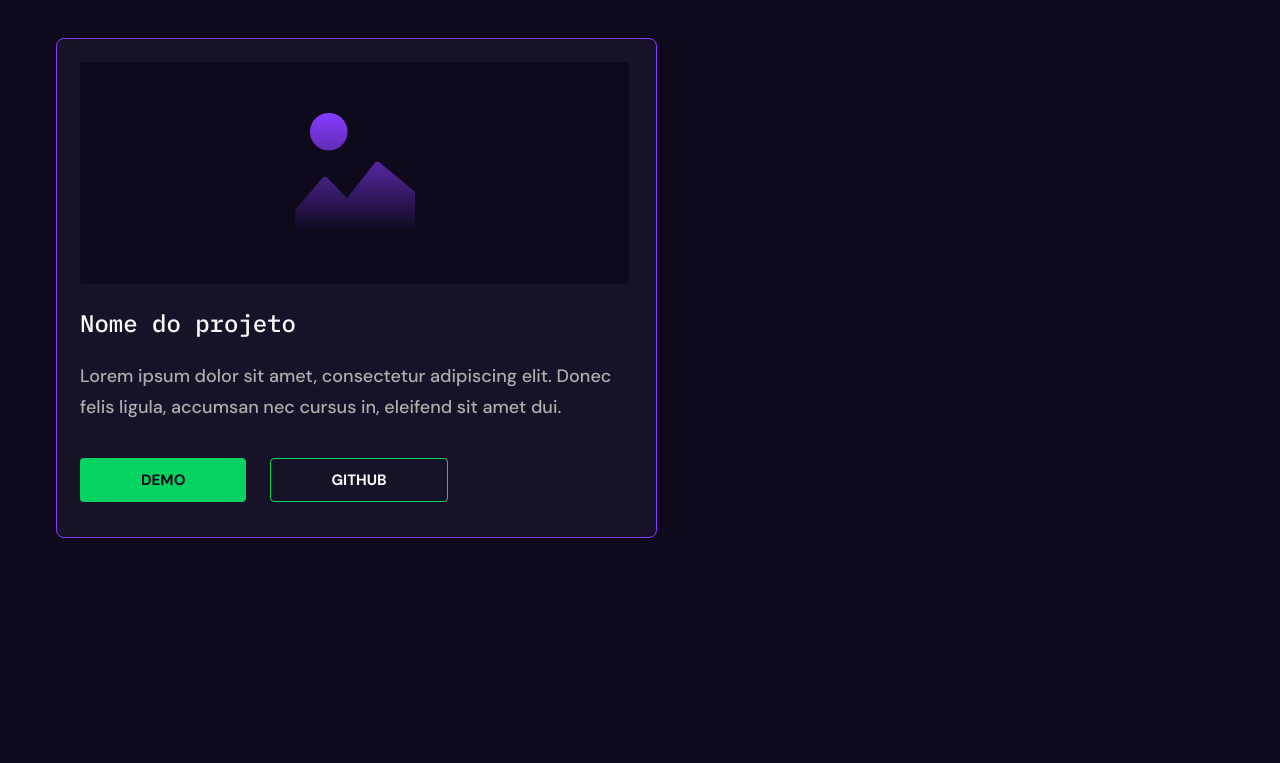
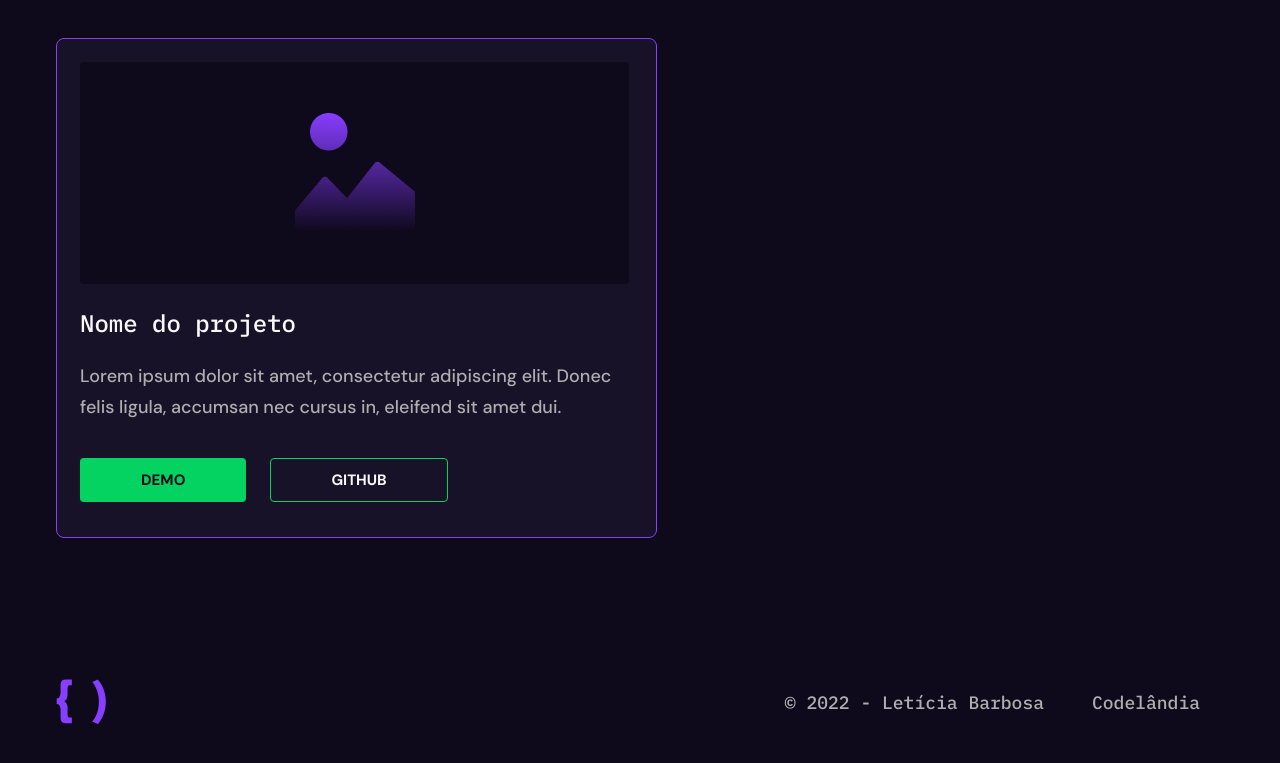
Before and after one commit to LeticiaBarbosa-dev/codelandia-desafio-22, a React (Vite) app: page / in a window 1280 px wide. Shown: the part 2328-3091 px from the top of the page. Before the commit the page ends 2954 px from the top, so only its background shows below. Built offline with nearby package versions, Linux system fonts and the light colour scheme.

Commit message:
Criando e estilizando componente Footer

```diff
--- a/src/App.tsx
+++ b/src/App.tsx
@@ -1,4 +1,5 @@
 import { Card } from "./components/Card";
+import { Footer } from "./components/Footer";
 import { Header } from "./components/Header";
 import "./styles/global.css";
 
@@ -23,6 +24,7 @@ function App() {
         <Card />
         <Card />
       </div>
+      <Footer />
     </div>
   );
 }
--- /dev/null
+++ b/src/components/Footer.module.css
@@ -0,0 +1,22 @@
+.footer {
+    font-family: var(--font-primary);
+    color: var(--text-gray);
+    font-size: 1.125rem;
+    line-height: 150%;
+
+    margin-top: 8.8125rem;
+    padding: 0 5rem 3rem 3.5rem;
+
+    display: flex;
+    justify-content: space-between;
+    align-items: center;
+}
+
+.direitos {
+    display: flex;
+    justify-content: space-between;
+}
+
+.author {
+    margin-right: 3rem;
+}
--- /dev/null
+++ b/src/components/Footer.tsx
@@ -0,0 +1,14 @@
+import styles from './Footer.module.css';
+import simboloCodelandia from "../assets/simbolo.svg";
+
+export function Footer() {
+  return (
+    <div className={styles.footer}>
+      <img src={simboloCodelandia} alt="" />
+      <div className={styles.direitos}>
+          <span className={styles.author}>© 2022 - Letícia Barbosa</span>
+          <span>Codelândia</span>
+      </div>
+    </div>
+  );
+}
--- a/src/components/Header.module.css
+++ b/src/components/Header.module.css
@@ -36,7 +36,7 @@
 .buttonGithub {
     background: var(--border-purple);
     border: 1px solid transparent;
-    transition:all 0.9s;
+    transition: all 0.9s;
 }
 
 .buttonGithub:hover {
```
